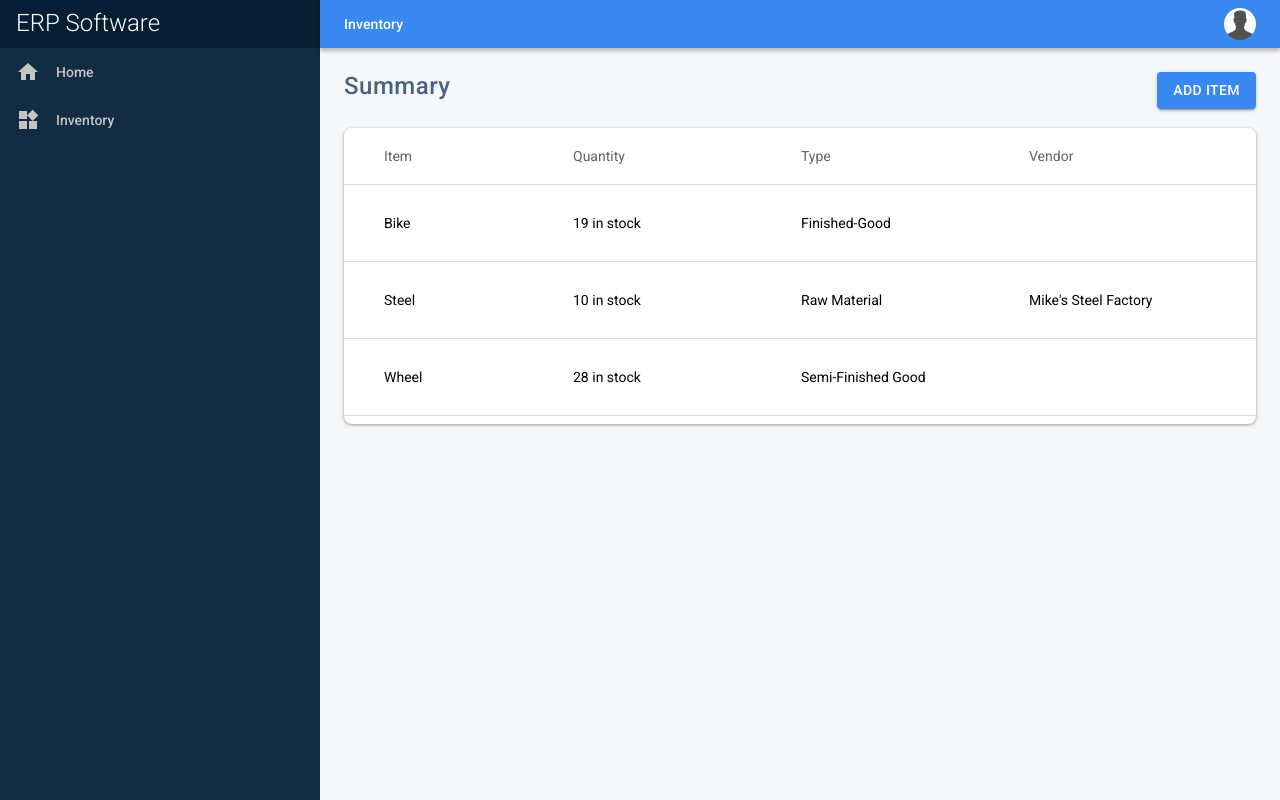
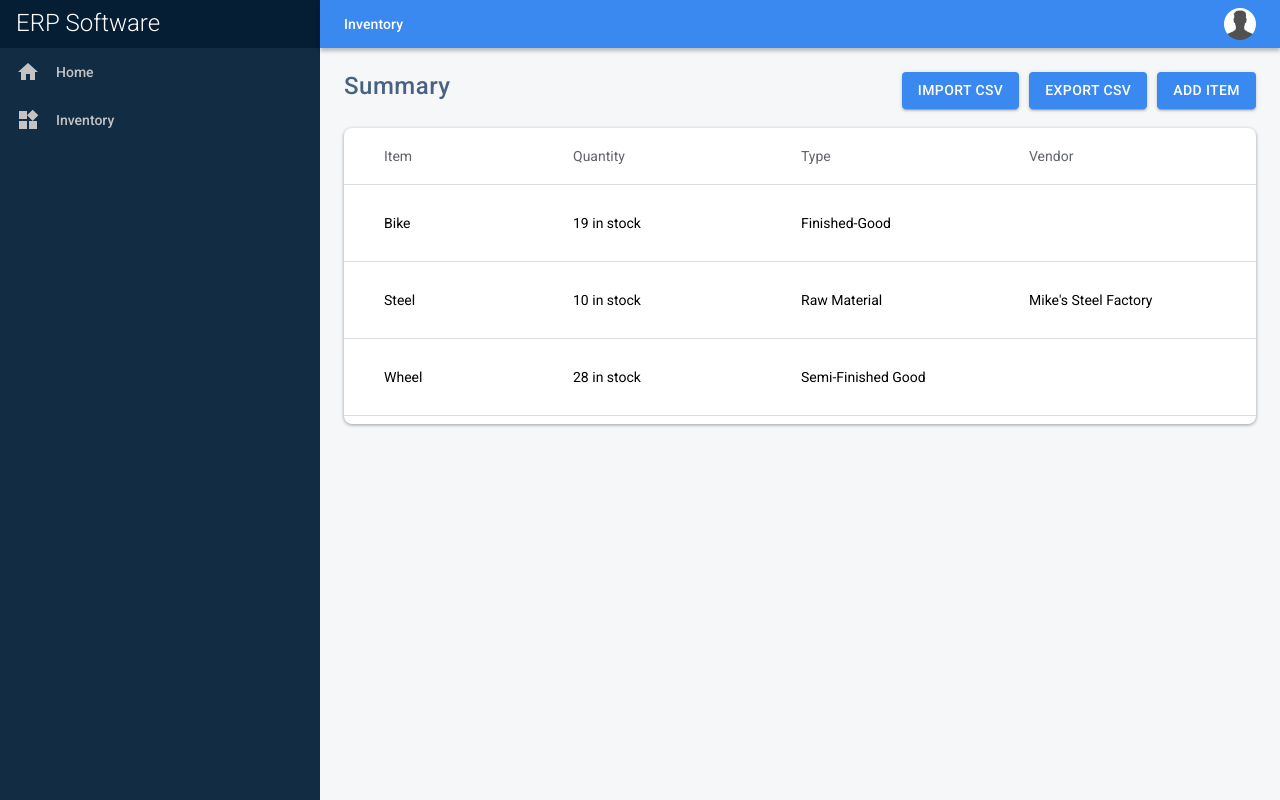
Before and after one commit to Talos10/SOEN390-team-9, a React (Create React App) app in the folder frontend/: page /inventory in a window 1280 px wide. Built offline with nearby package versions, Linux system fonts and the light colour scheme; no server answers; sample sign-in values are in the browser's storage.

Commit message:
CSV import export implemented

```diff
--- a/frontend/package.json
+++ b/frontend/package.json
@@ -19,12 +19,14 @@
     "cors": "^2.8.5",
     "dotenv": "^8.2.0",
     "express": "^4.17.1",
+    "file-saver": "^1.3.2",
     "husky": "^5.0.9",
     "lint-staged": "^10.5.4",
     "node-sass": "^4.14.1",
     "prettier": "^2.2.1",
     "react": "^17.0.1",
     "react-dom": "^17.0.1",
+    "react-papaparse": "^3.11.1",
     "react-router-dom": "^5.2.0",
     "react-scripts": "4.0.1",
     "styled-components": "^5.2.1",
@@ -65,6 +67,7 @@
   "devDependencies": {
     "@testing-library/jest-dom": "^5.11.9",
     "@types/cors": "^2.8.9",
+    "@types/file-saver": "^2.0.1",
     "@types/mocha": "^8.2.0"
   },
   "husky": {
--- a/frontend/src/pages/inventory/Inventory.scss
+++ b/frontend/src/pages/inventory/Inventory.scss
@@ -3,7 +3,9 @@
     display: flex;
     justify-content: space-between;
   }
-
+  .inventory__top__buttons > :not(:last-child) {
+    margin-right: 10px;
+  }
   .summary {
     padding: 0;
 
--- a/frontend/src/pages/inventory/Inventory.tsx
+++ b/frontend/src/pages/inventory/Inventory.tsx
@@ -1,6 +1,8 @@
 import { Link } from 'react-router-dom';
 import { Button } from '@material-ui/core';
 import { Container, Card } from '../../components';
+import ImportButton from './csv-impex/csv-import';
+import ExportButton from './csv-impex/csv-export';
 import './Inventory.scss';
 
 export default function Inventory() {
@@ -17,6 +19,8 @@ export default function Inventory() {
         <div className="inventory__top">
           <h1 className="title">Summary</h1>
           <div className="inventory__top__buttons">
+            <ImportButton/>
+            <ExportButton/>
             <Button color="primary" variant="contained" component={Link} to="/inventory/add-item">
               Add Item
             </Button>
--- /dev/null
+++ b/frontend/src/pages/inventory/csv-impex/csv-export.tsx
@@ -0,0 +1,33 @@
+import React from 'react';
+import { Button } from '@material-ui/core';
+import { saveAs } from 'file-saver';
+import { jsonToCSV } from 'react-papaparse';
+
+export default function ExportButton(){
+    const toCSV = async () => {
+
+        const request = await fetch('http://localhost:5000/good/', {
+            method: 'GET',
+            headers: {Authorization: `bearer ${localStorage.token}`}
+        });
+
+        const response = await request.json();
+        for (var key in response.message) {
+        // Get object
+            let obj = response.message[key];
+            obj["components"] = JSON.stringify(obj["components"]);
+            obj["properties"] = JSON.stringify(obj["properties"]);
+        }
+        const csv = jsonToCSV(response.message)
+        const file = new File([csv], "ModelData.csv", {type: ".csv"});
+        saveAs(file);
+
+    };
+
+
+    return(
+        <Button color="primary" variant="contained" component="button" onClick={() => toCSV()}>
+            Export CSV
+        </Button>
+    );
+}
--- /dev/null
+++ b/frontend/src/pages/inventory/csv-impex/csv-import.tsx
@@ -0,0 +1,101 @@
+import React from 'react';
+import { readString } from 'react-papaparse';
+import { Button } from '@material-ui/core';
+
+interface Property {
+    name: string;
+    value: string;
+}
+
+interface Component {
+    id: number;
+    quantity: number;
+}
+
+interface GoodInterface {
+    name: string;
+    type: string;
+    quantity: number;
+    processTime: number;
+    cost: number;
+    properties?: Property[];
+    components?: Component[];
+}
+
+interface RawGoodInterface extends GoodInterface {
+    vendor: string;
+}
+
+interface SemiGoodInterface extends GoodInterface {}
+
+interface FinishedGoodInterface extends GoodInterface {
+    price: number;
+}
+
+interface ErrorResponse{
+    status: false;
+    error: string;
+}
+
+interface SuccessResponse{
+    status: true;
+    message: string;
+}
+
+export default function ImportButton() {
+
+    // Process the csv to JSON object
+    const toJSON = async (selectorFiles: FileList | null) => {
+        if (selectorFiles === null) return;
+        if (selectorFiles.length === 0) return;
+        const csvfile = selectorFiles[selectorFiles.length-1];
+        // const blob = (await csvfile.text()).split("\n");
+        const blob = await csvfile.text();
+        const options = {
+            header:true
+        };
+        const results: any[] = readString(blob, options).data;
+        let goodsList : any[] = [];
+
+        results.forEach(element => {
+            if (element.name === "")
+                return;
+
+            if(element.type === "raw"){
+                element = element as RawGoodInterface;
+            }
+            else if(element.type === "semi-finished"){
+                element = element as SemiGoodInterface;
+            }
+            else if(element.type === "finished"){
+                element = element as FinishedGoodInterface;
+                element.price = Number(element.price);
+            }
+            element.cost = Number(element.cost);
+            element.processTime = Number(element.processTime);
+            element.components = (JSON.parse(element.components) as Component[]);
+            element.properties = (JSON.parse(element.properties) as Property[]);
+            goodsList.push(element);
+        });
+
+        // Sending data to backend
+        const request = await fetch('http://localhost:5000/good' ,{
+            method: 'POST',
+            headers: {Authorization: `bearer ${localStorage.token}`, 'Content-type': 'application/json' },
+            body: JSON.stringify(goodsList),
+        });
+
+        const response = (await request.json()) as ErrorResponse | SuccessResponse;
+
+    };
+
+
+    return (
+        <Button color="primary" variant="contained" component="label" htmlFor="csv_import">
+            Import CSV
+            <input id="csv_import"
+            onChange={(e) => toJSON(e.target.files)}
+            hidden type="file" accept=".csv"/>
+        </Button>
+    );
+}
```
Also changed, not shown: 1 other file (tests, documents, lock files or other folders).
